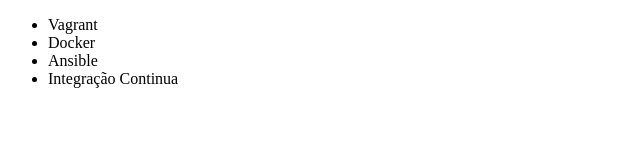
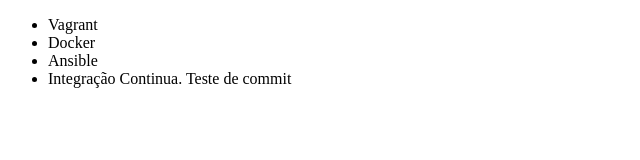
Before and after one commit to semensatopedro/RepositorioTeste, a plain HTML site: page index.html in a window 1280 px wide. Shown: the full height of the page, 0-640 px from the left. Drawn offline with Linux system fonts and the light colour scheme.

Commit message:
Adicionado commit de teste na branch título

```diff
--- a/index.html
+++ b/index.html
@@ -9,7 +9,7 @@
         <li>Vagrant</li>
         <li>Docker</li>
         <li>Ansible</li>
-        <li>Integração Continua</li>
+        <li>Integração Continua. Teste de commit</li>
     </ul>
 </body>
 </html>
```
